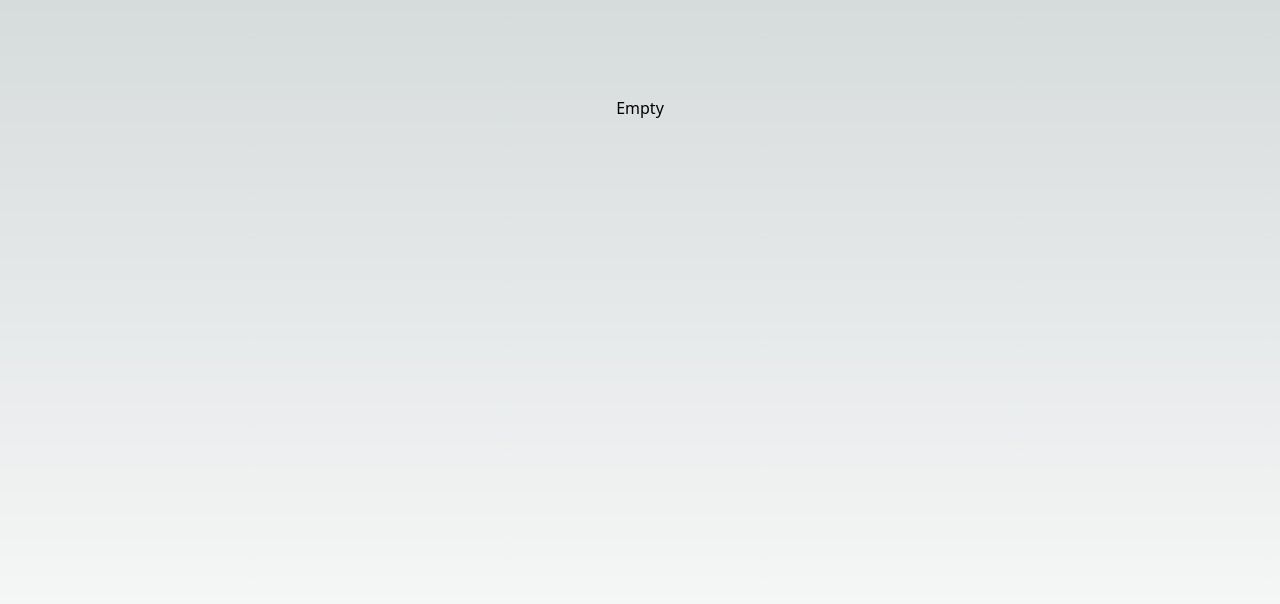
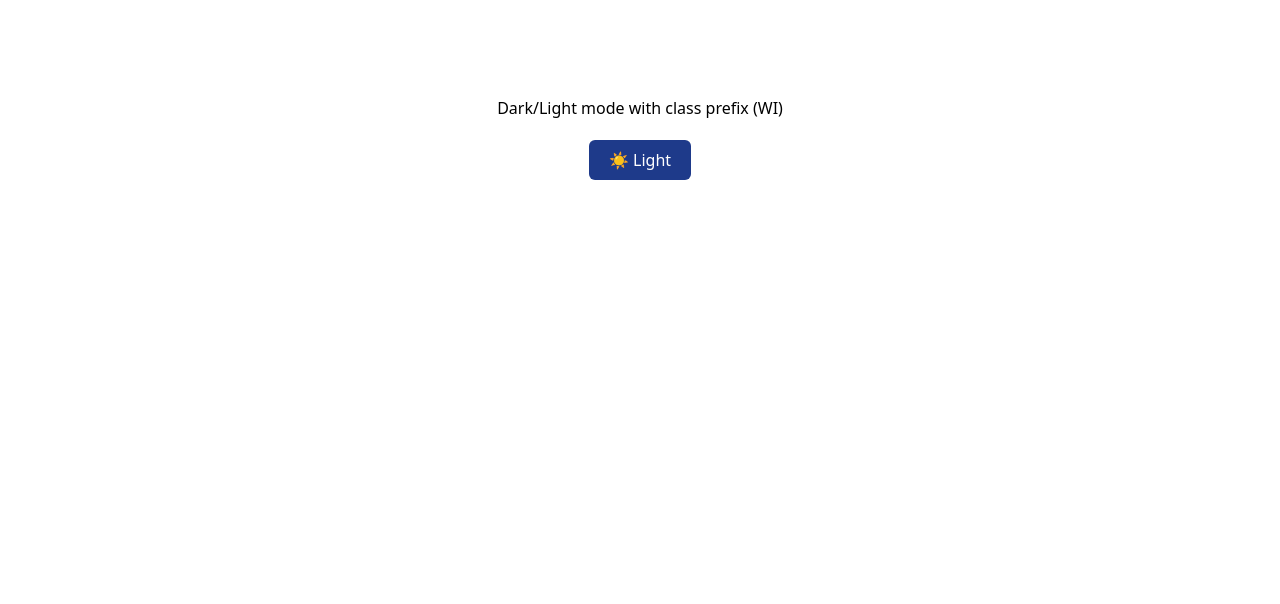
Before and after one commit to arealclimber/dark-mode-tailwindcss-best-practice, a Next.js app: page / in a window 1280 px wide. Shown: the top 604 px of the page. Built offline with nearby package versions, Linux system fonts and the light colour scheme.

Commit message:
feat: 🎸 Dark/Light mode with class prefix (WI)

```diff
--- a/pages/index.tsx
+++ b/pages/index.tsx
@@ -1,14 +1,36 @@
 import Image from "next/image";
 import { Inter } from "next/font/google";
+import { useEffect, useState } from "react";
 
-const inter = Inter({ subsets: ["latin"] });
+enum Theme {
+  light = "light",
+  dark = "dark",
+}
 
 export default function Home() {
+  const [theme, setTheme] = useState<Theme>(Theme.light);
+  const toggleTheme = () => {
+    setTheme(theme === Theme.light ? Theme.dark : Theme.light);
+  };
+  useEffect(() => {
+    if (theme === Theme.light) {
+      document.documentElement.classList.remove("dark");
+    } else {
+      document.documentElement.classList.add("dark");
+    }
+  }, [theme]);
+
   return (
     <main
-      className={`flex min-h-screen flex-col items-center justify-between p-24`}
+      className={`flex min-h-screen flex-col items-center justify-start space-y-5 p-24 text-black dark:text-white bg-white dark:bg-black`}
     >
-      <div>Empty</div>
+      <div>Dark/Light mode with class prefix (WI)</div>
+      <button
+        onClick={toggleTheme}
+        className="dark:bg-blue-300 dark:text-black bg-blue-900 text-white px-5 py-2 rounded-md hover:opacity-80"
+      >
+        {theme === Theme.light ? "☀️ Light" : "🌚 Dark"}
+      </button>
     </main>
   );
 }
--- a/tailwind.config.ts
+++ b/tailwind.config.ts
@@ -1,6 +1,7 @@
 import type { Config } from "tailwindcss";
 
 const config: Config = {
+  darkMode: "class",
   content: [
     "./pages/**/*.{js,ts,jsx,tsx,mdx}",
     "./components/**/*.{js,ts,jsx,tsx,mdx}",
```
